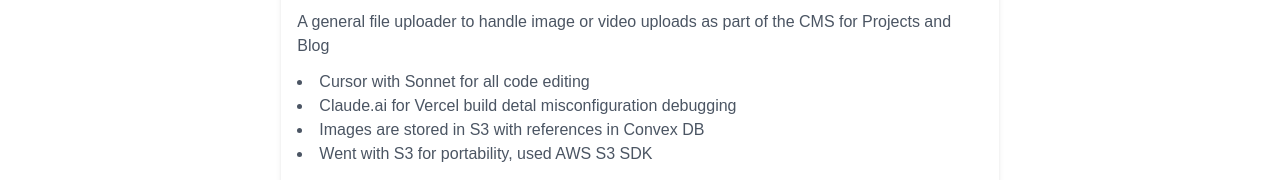
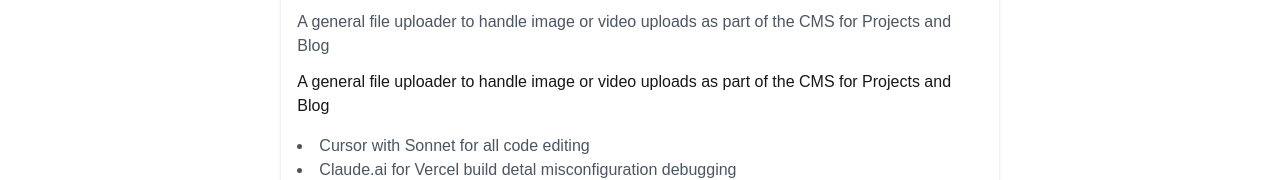
Before and after one commit to lucasdickey/gtd, a Next.js app: page /projects in a window 1280 px wide. Shown: the part 358-538 px from the top of the page. Built offline with nearby package versions, Linux system fonts and the light colour scheme; no server answers.

Commit message:
Content supporting markdown

```diff
--- a/src/app/projects/page.tsx
+++ b/src/app/projects/page.tsx
@@ -3,6 +3,7 @@
 import { api } from '@/convex/_generated/api'
 import Image from 'next/image'
 import { Link2Icon } from '@radix-ui/react-icons'
+import ReactMarkdown from 'react-markdown'
 
 // Define the Project type
 type Project = {
@@ -145,6 +146,9 @@
                   <p className="text-gray-600 dark:text-gray-300 mb-3">
                     {project.description}
                   </p>
+                  <div className="prose dark:prose-invert max-w-none mb-4">
+                    <ReactMarkdown>{project.content}</ReactMarkdown>
+                  </div>
                   <ul className="list-disc list-inside text-gray-600 dark:text-gray-300 grid grid-cols-1 mb-4">
                     {project.tools.map((tool, index) => (
                       <li key={index}>{tool}</li>
```
